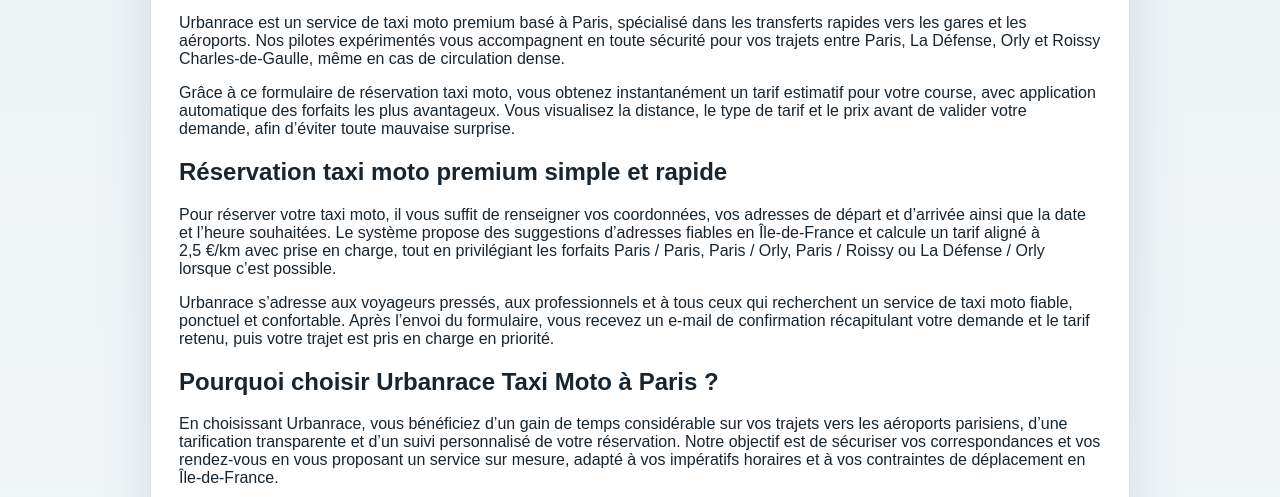
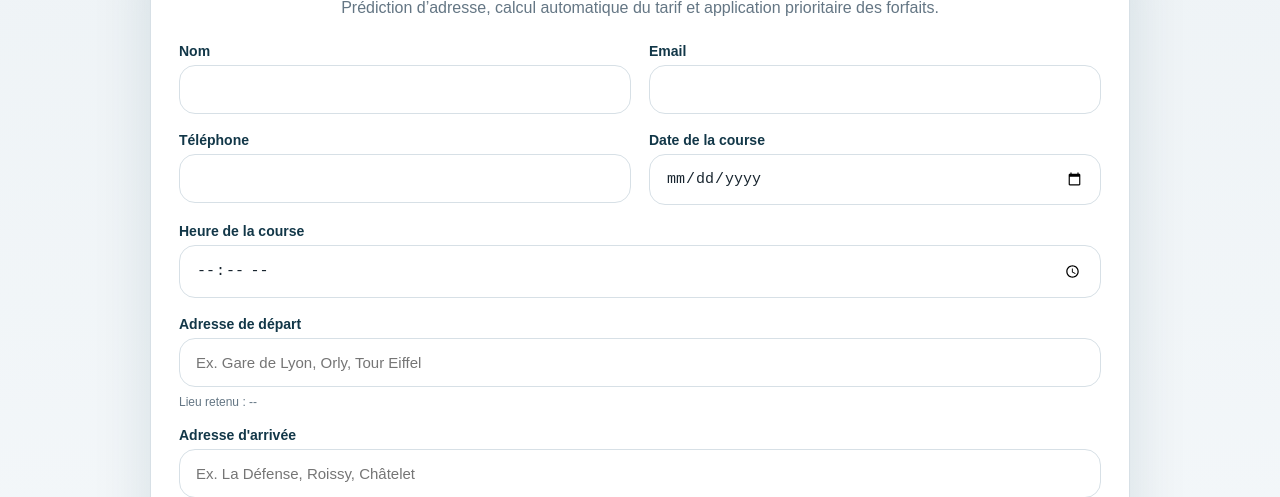
Before and after one commit to Moonougo/urbanrace, a website: page index.html in a window 1280 px wide. Shown: the part 105-602 px from the top of the page. Drawn offline with Linux system fonts and the light colour scheme.

Commit message:
Update index.html

```diff
--- a/index.html
+++ b/index.html
@@ -33,40 +33,6 @@
 </head>
 <body>
   <div class="wrap">
-    <section>
-  <h2>Taxi moto Paris – Orly, Roissy, La Défense</h2>
-  <p>
-    Urbanrace est un service de taxi moto premium basé à Paris, spécialisé dans les transferts rapides
-    vers les gares et les aéroports. Nos pilotes expérimentés vous accompagnent en toute sécurité pour
-    vos trajets entre Paris, La Défense, Orly et Roissy Charles-de-Gaulle, même en cas de circulation dense.
-  </p>
-  <p>
-    Grâce à ce formulaire de réservation taxi moto, vous obtenez instantanément un tarif estimatif
-    pour votre course, avec application automatique des forfaits les plus avantageux. Vous visualisez
-    la distance, le type de tarif et le prix avant de valider votre demande, afin d’éviter toute mauvaise surprise.
-  </p>
-
-  <h2>Réservation taxi moto premium simple et rapide</h2>
-  <p>
-    Pour réserver votre taxi moto, il vous suffit de renseigner vos coordonnées, vos adresses de départ
-    et d’arrivée ainsi que la date et l’heure souhaitées. Le système propose des suggestions d’adresses
-    fiables en Île-de-France et calcule un tarif aligné à 2,5&nbsp;€/km avec prise en charge, tout en
-    privilégiant les forfaits Paris / Paris, Paris / Orly, Paris / Roissy ou La Défense / Orly lorsque c’est possible.
-  </p>
-  <p>
-    Urbanrace s’adresse aux voyageurs pressés, aux professionnels et à tous ceux qui recherchent un
-    service de taxi moto fiable, ponctuel et confortable. Après l’envoi du formulaire, vous recevez
-    un e‑mail de confirmation récapitulant votre demande et le tarif retenu, puis votre trajet est pris en charge en priorité.
-  </p>
-
-  <h2>Pourquoi choisir Urbanrace Taxi Moto à Paris&nbsp;?</h2>
-  <p>
-    En choisissant Urbanrace, vous bénéficiez d’un gain de temps considérable sur vos trajets vers les
-    aéroports parisiens, d’une tarification transparente et d’un suivi personnalisé de votre réservation.
-    Notre objectif est de sécuriser vos correspondances et vos rendez-vous en vous proposant un service
-    sur mesure, adapté à vos impératifs horaires et à vos contraintes de déplacement en Île-de-France.
-  </p>
-</section>
     <h1>Réservation Taxi Moto Premium</h1>
     <p class="intro">Prédiction d’adresse, calcul automatique du tarif et application prioritaire des forfaits.</p>
 
```
